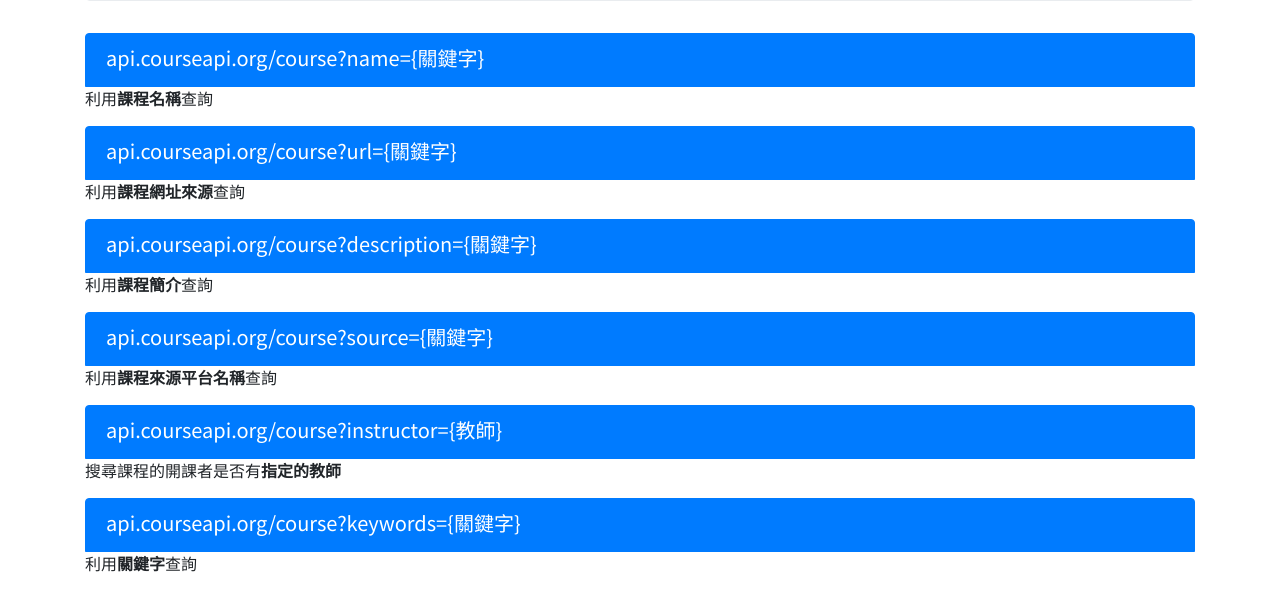
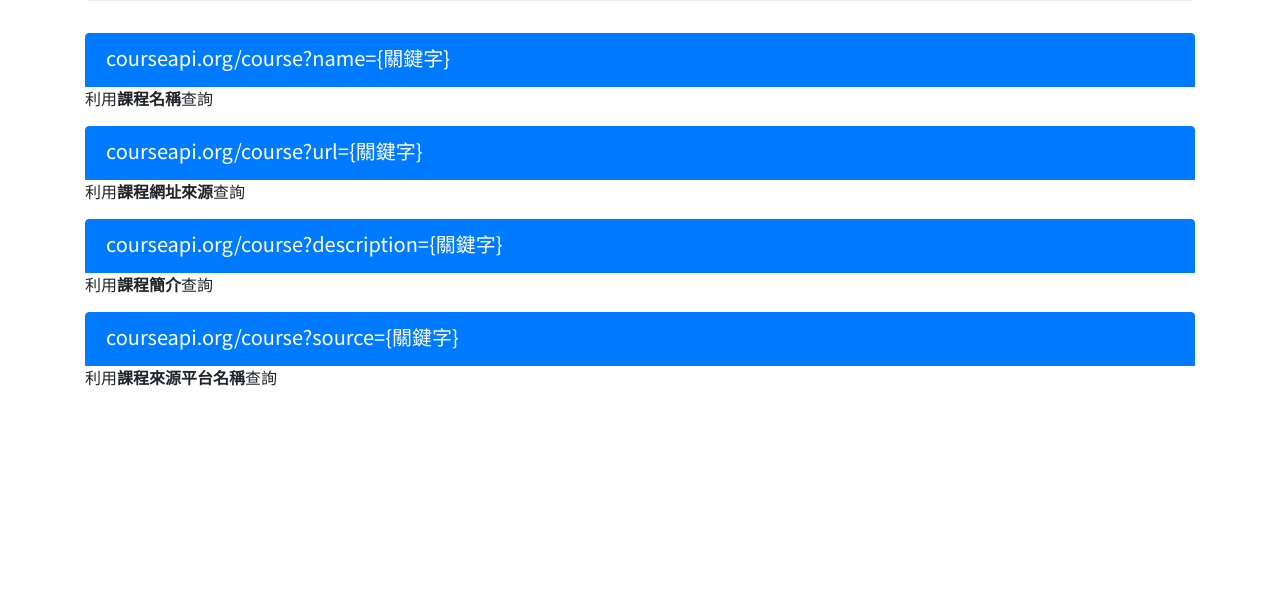
Before and after one commit to Open-Edu-Tw/courseapi-be, a website: page homepage/index.html in a window 1280 px wide. Shown: the part 279-870 px from the top of the page. After the commit the page ends 800 px from the top, so only its background shows below. Drawn offline with nearby package versions, Linux system fonts and the light colour scheme.

Commit message:
Revert "feature: search by keywords"

```diff
--- a/homepage/index.html
+++ b/homepage/index.html
@@ -24,39 +24,27 @@
 		<div class="list-group">
 			<div>
 				<div class="d-flex w-100 justify-content-between list-group-item list-group-item-action flex-column align-items-start active">
-				  <h5 class="mb-1">api.courseapi.org/course?name={關鍵字}</h5>
+				  <h5 class="mb-1">courseapi.org/course?name={關鍵字}</h5>
 				</div>
 				<p>利用<strong>課程名稱</strong>查詢</p>
 		  </div>
 		  <div>
 				<div class="d-flex w-100 justify-content-between list-group-item list-group-item-action flex-column align-items-start active">
-				  <h5 class="mb-1">api.courseapi.org/course?url={關鍵字}</h5>
+				  <h5 class="mb-1">courseapi.org/course?url={關鍵字}</h5>
 				</div>
 				<p>利用<strong>課程網址來源</strong>查詢</p>
 		  </div>
 		  <div>
 				<div class="d-flex w-100 justify-content-between list-group-item list-group-item-action flex-column align-items-start active">
-				  <h5 class="mb-1">api.courseapi.org/course?description={關鍵字}</h5>
+				  <h5 class="mb-1">courseapi.org/course?description={關鍵字}</h5>
 				</div>
 				<p>利用<strong>課程簡介</strong>查詢</p>
 		  </div>
 		  <div>
 				<div class="d-flex w-100 justify-content-between list-group-item list-group-item-action flex-column align-items-start active">
-				  <h5 class="mb-1">api.courseapi.org/course?source={關鍵字}</h5>
+				  <h5 class="mb-1">courseapi.org/course?source={關鍵字}</h5>
 				</div>
 				<p>利用<strong>課程來源平台名稱</strong>查詢</p>
-		  </div>
-		  <div>
-				<div class="d-flex w-100 justify-content-between list-group-item list-group-item-action flex-column align-items-start active">
-				  <h5 class="mb-1">api.courseapi.org/course?instructor={教師}</h5>
-				</div>
-				<p>搜尋課程的開課者是否有<strong>指定的教師</strong></p>
-		  </div>
-		  <div>
-				<div class="d-flex w-100 justify-content-between list-group-item list-group-item-action flex-column align-items-start active">
-				  <h5 class="mb-1">api.courseapi.org/course?keywords={關鍵字}</h5>
-				</div>
-				<p>利用<strong>關鍵字</strong>查詢</p>
 		  </div>
 		</div>
 	</div>
--- a/models/course.js
+++ b/models/course.js
@@ -8,7 +8,6 @@ const CourseSchema = new Schema({
 	description: String,
 	providerInstitution: String,
 	source: String,
-	keywords: Array,
 });
 const Course = mongoose.model('CourseSchema', CourseSchema, 'course');
 
```
Also changed, not shown: server.js (+4 -16 lines).
